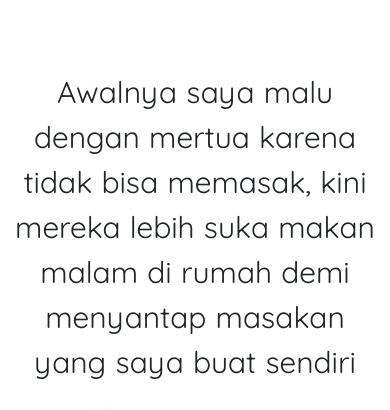
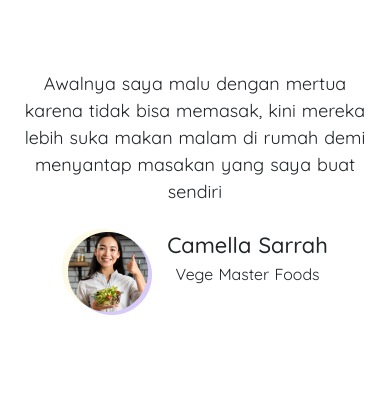
Before and after one commit to celvineadiputra-dev/onex_nuxtJs, a Nuxt app: page / in a window 390 px wide. Shown: the part 926-1336 px from the top of the page. After the commit the page ends 1241 px from the top, so only its background shows below. Built offline with nearby package versions, Linux system fonts and the light colour scheme.

Commit message:
update testi font in mobile size

```diff
--- a/assets/scss/_responsive.scss
+++ b/assets/scss/_responsive.scss
@@ -67,4 +67,7 @@
       font-size: $el !important;
     }
   }
+  .text-sm-small{
+    font-size: 18px !important;
+  }
 }
--- a/components/Testimonial/index.vue
+++ b/components/Testimonial/index.vue
@@ -1,6 +1,6 @@
 <template>
   <div class="text-center">
-    <p>
+    <p class="text-sm-small">
       {{ text }}
     </p>
     <div class="container mt-4">
```
Also changed, not shown: assets/css/style.css.
